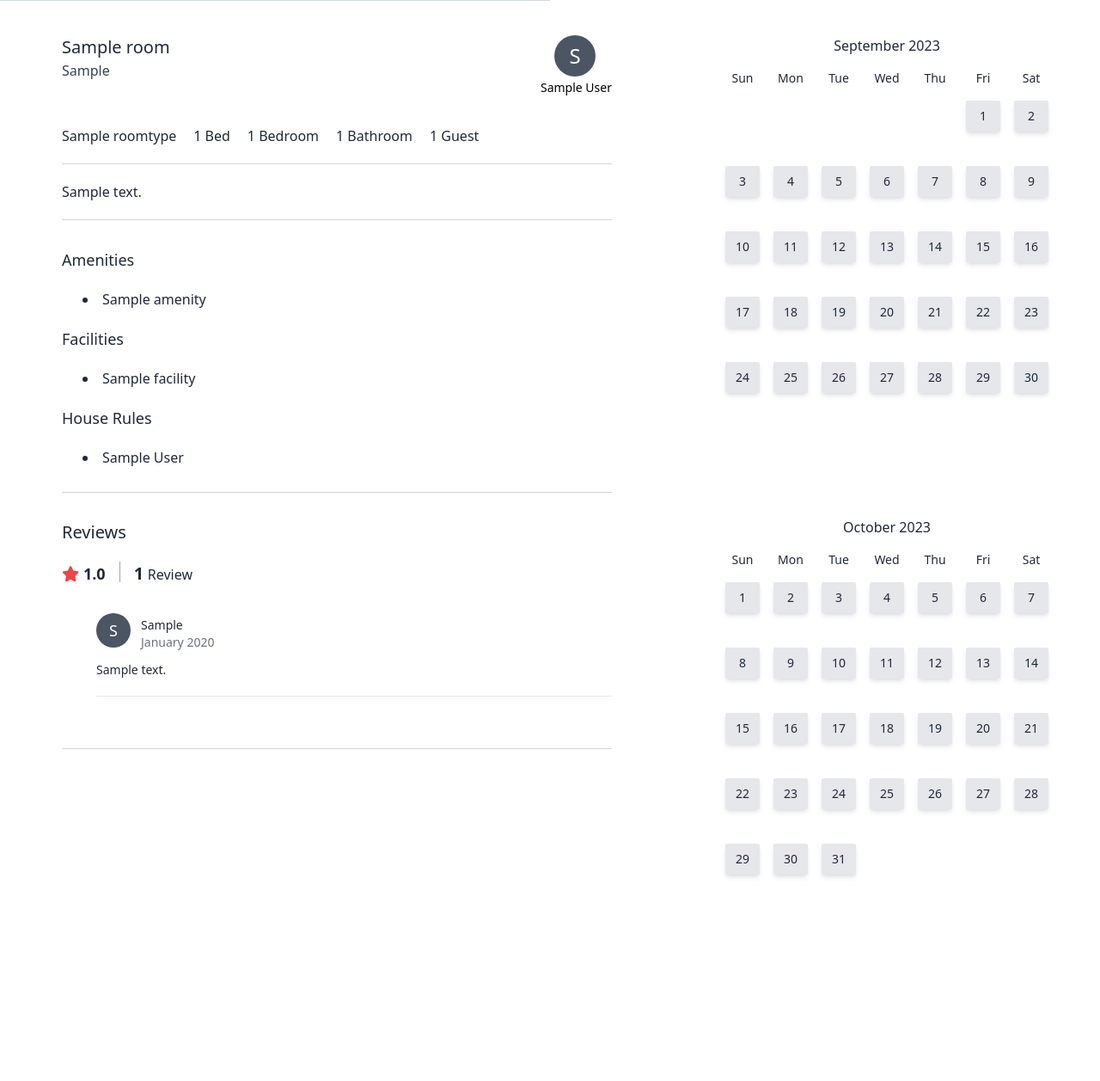
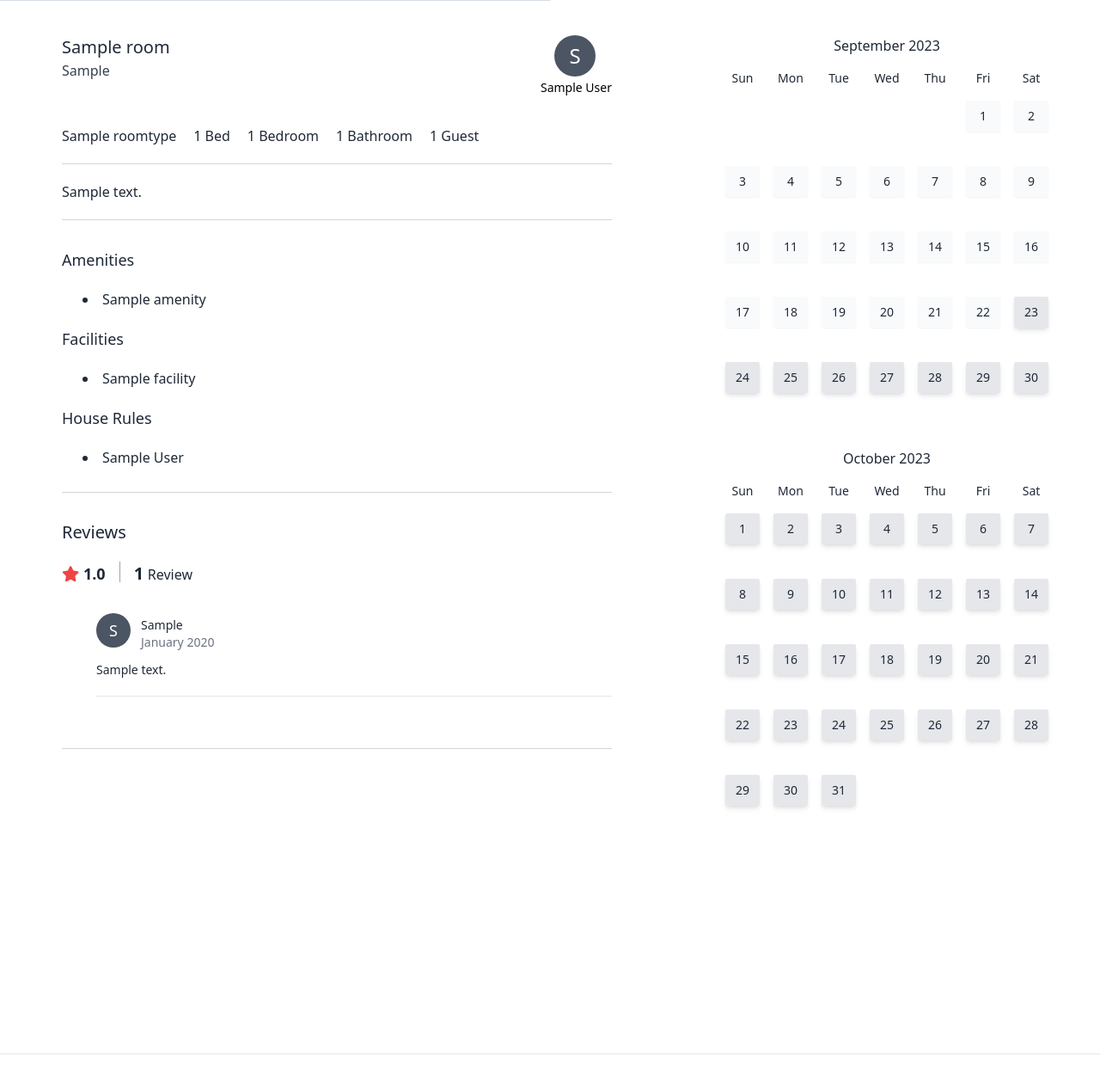
Before and after one commit to Pravin-Kumar-21/Airbnb_Clone_Latest, a Django app: page /rooms/1 in a window 1280 px wide. Shown: the part 459-1716 px from the top of the page at 86% size. Run offline with Django 4.2, Linux system fonts and the light colour scheme; tables that the repository leaves empty hold one stand-in row (values such as "Sample post"); grey boxes marked "Sample" are stand-in pictures; style sheets or scripts are compiled from the project's sources; some libraries are stand-ins or nearby versions.

Commit message:
Working On Calendars

```diff
--- a/rooms/models.py
+++ b/rooms/models.py
@@ -1,4 +1,5 @@
 from django.db import models
+from django.utils import timezone
 from django_countries.fields import CountryField
 from core import models as core_models
 from django.urls import reverse
@@ -125,6 +126,12 @@ class Room(core_models.TimeStampedModel):
         return photos
 
     def get_calendars(self):
+        now = timezone.now()
+        this_year = now.year
+        this_month = now.month
+        if this_month == 12:
+            next_month = 1
+
         this_month = Calendar(2023, 9)
         next_month = Calendar(2023, 10)
         return [this_month, next_month]
--- a/templates/rooms/room_detail.html
+++ b/templates/rooms/room_detail.html
@@ -102,7 +102,7 @@
                 {% if not request.session.is_hosting %}
 
                     {% for calendar  in room.get_calendars %}
-                    <div class="-ml-24 mb-36 text-sm  font-extralight">
+                    <div class="-ml-24 mb-16 text-sm  font-extralight">
                         <span class="text-center font-medium text-base mb-4 block">{{calendar.get_month}} {{calendar.year}}</span>
                         <div class="grid grid-cols-7 gap-10 justify-items-center mb-4">
                             {% for day in calendar.day_names %}
@@ -113,7 +113,12 @@
 
                             {% for day  in calendar.get_days %}
                             {% if day.number != 0  %}
-                                    <span class="bg-gray-200 w-10 py-2 hover:bg-green-200 rounded-sm shadow-md text-center ">{{day}}</span>
+
+                                    {% if day.past %}
+                                        <span class="bg-gray-50 w-10 py-2 rounded-sm shadow-sm text-center ">{{day}}</span>
+                                    {% else %}
+                                        <span class="bg-gray-200 w-10 py-2 hover:bg-green-300 rounded-sm shadow-md text-center ">{{day}}</span>
+                                    {% endif %}
                             {% else %}
                                 <span></span>
                             {% endif %}
```
